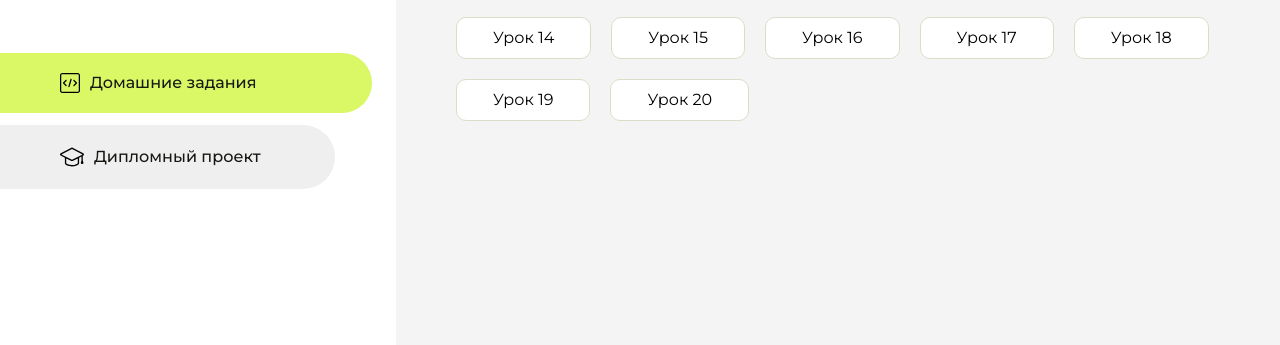
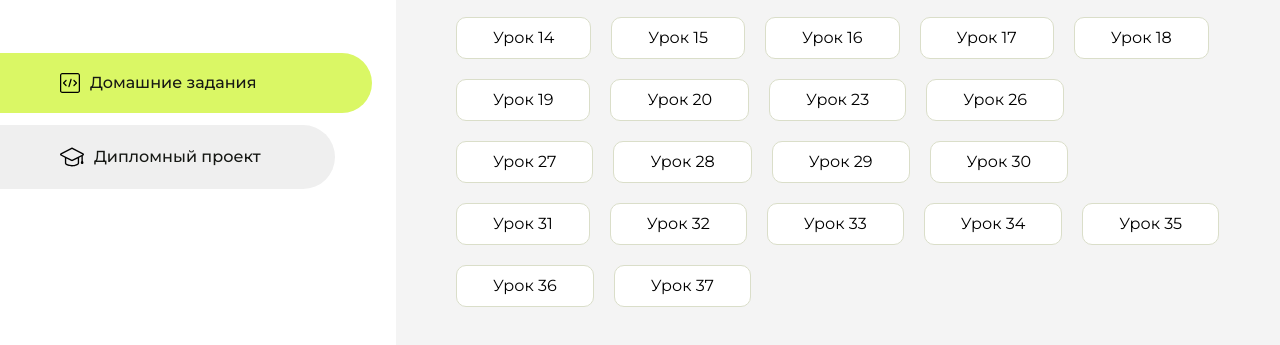
Before and after one commit to be0R1GINAL/homework, a plain HTML site: page index.html in a window 1280 px wide. Shown: the part 283-628 px from the top of the page. Drawn offline with Linux system fonts and the light colour scheme.

Commit message:
Update index.html

```diff
--- a/index.html
+++ b/index.html
@@ -128,6 +128,45 @@
                     <li class="content__list-item">
                         <a href="lesson-20/index.html">Урок 20</a>
                     </li>
+                    <li class="content__list-item">
+                        <a href="lesson-23/index.html">Урок 23</a>
+                    </li>
+                    <li class="content__list-item">
+                        <a href="lesson-26/index.html">Урок 26</a>
+                    </li>
+                    <li class="content__list-item">
+                        <a href="lesson-27/index.html">Урок 27</a>
+                    </li>
+                    <li class="content__list-item">
+                        <a href="lesson-28/index.html">Урок 28</a>
+                    </li>
+                    <li class="content__list-item">
+                        <a href="lesson-29/index.html">Урок 29</a>
+                    </li>
+                    <li class="content__list-item">
+                        <a href="lesson-30/index.html">Урок 30</a>
+                    </li>
+                    <li class="content__list-item">
+                        <a href="lesson-31/index.html">Урок 31</a>
+                    </li>
+                    <li class="content__list-item">
+                        <a href="lesson-32/index.html">Урок 32</a>
+                    </li>
+                    <li class="content__list-item">
+                        <a href="lesson-33/index.html">Урок 33</a>
+                    </li>
+                    <li class="content__list-item">
+                        <a href="lesson-34/index.html">Урок 34</a>
+                    </li>
+                    <li class="content__list-item">
+                        <a href="lesson-35/index.html">Урок 35</a>
+                    </li>
+                    <li class="content__list-item">
+                        <a href="lesson-36/index.html">Урок 36</a>
+                    </li>
+                    <li class="content__list-item">
+                        <a href="lesson-37/index.html">Урок 37</a>
+                    </li>
                 </ul>
             </div>
             <div class="content__block hidden" id="diplomBlock">
```
